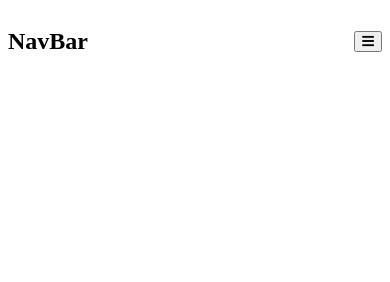
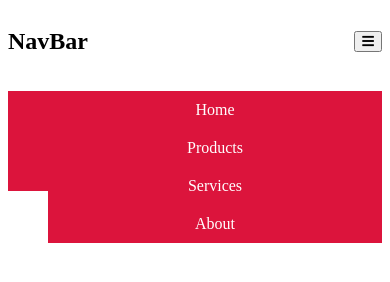
Before and after one commit to rodolfo-alim-jr/javascript-mini-projects, a plain HTML site: page Project 4/index.html in a window 390 px wide. Both pictures are taken after a click on the button 368 px from the left and 41 px from the top of the page. Drawn offline with Linux system fonts and the light colour scheme.

Commit message:
Js mini project 4

```diff
--- a/Project 4/styles.css
+++ b/Project 4/styles.css
@@ -3,12 +3,6 @@
     flex-wrap: wrap;
     justify-content: space-between;
     align-items: center;
-}
-
-.show {
-    display: flex;
-    flex-direction: column;
-    width: 100%;
 }
 
 .hamburger {
@@ -29,6 +23,28 @@
     .links-container {
         display: none;
     }
+    .links-container.show {
+        width: 100%;
+        text-align: center;
+        display: flex;
+        flex-direction: column;
+        width: 100%;
+        background-color: crimson;
+        height: 100px;
+        transition: height 2s;
+    }
+    .links-container li {
+        background-color: crimson;
+        color: white;
+        padding: 10px;
+        transition: all 0.5s;
+    }
+    .links-container li:hover {
+        background-color: lavender;
+        color: black;
+        cursor: pointer;
+    }
+
     .hamburger {
         display: block;
     }
```
